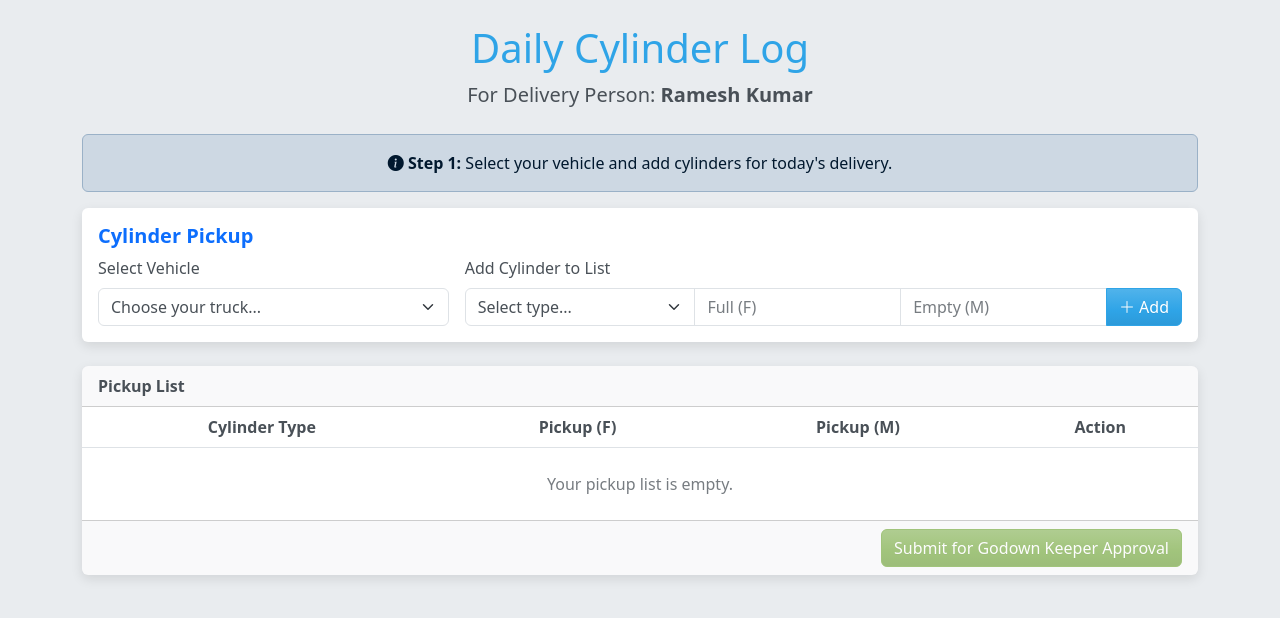
After one commit to adityabhave525/gas-agency-bookkeep, a PHP site: page /delivery_log.php in a window 1280 px wide. The commit adds this page. Shown: the top 618 px of the page. Run offline with PHP 8.4, Linux system fonts and the light colour scheme; lists and menus that the app fills with data are empty.

Commit message:
delivery ui

```diff
--- /dev/null
+++ b/delivery_log.php
@@ -0,0 +1,360 @@
+<?php
+// --- MOCK DATA ---
+// This would be fetched from your database in the real application.
+$cylinder_types = [
+    "Sub.Cy",
+    "N/S Cy.",
+    "N/S Cy. EDRH",
+    "19kg Cy",
+    "35kg Cy",
+    "05kg Cy",
+    "47kg Vot. Cy",
+    "47kg Lot. Cy"
+];
+
+// Mock vehicle list for the delivery person
+$vehicles = [
+    "MH-12-AB-3456",
+    "MH-14-CD-7890",
+    "MH-01-EF-1234"
+];
+?>
+<!DOCTYPE html>
+<html lang="en">
+
+<head>
+    <meta charset="UTF-8">
+    <meta name="viewport" content="width=device-width, initial-scale=1.0">
+    <title>Delivery Person - Daily Log</title>
+    <!-- Bootstrap 5 CSS & Icons -->
+    <!-- <link href="https://cdn.jsdelivr.net/npm/bootstrap@5.3.2/dist/css/bootstrap.min.css" rel="stylesheet"> -->
+    <link href="./css/bootstrap.css" rel="stylesheet">
+    <link rel="stylesheet" href="https://cdn.jsdelivr.net/npm/bootstrap-icons@1.11.3/font/bootstrap-icons.min.css">
+    <style>
+        body {
+            background-color: #e9ecef;
+        }
+
+        .card {
+            box-shadow: 0 4px 12px rgba(0, 0, 0, 0.1);
+            border: none;
+        }
+
+        .step-header {
+            font-weight: bold;
+            color: #0d6efd;
+        }
+
+        .table th,
+        .table td {
+            text-align: center;
+            vertical-align: middle;
+        }
+
+        .table input[type="number"] {
+            max-width: 80px;
+            text-align: center;
+        }
+
+        /* Hide number input spinners for a cleaner look on mobile */
+        input::-webkit-outer-spin-button,
+        input::-webkit-inner-spin-button {
+            -webkit-appearance: none;
+            margin: 0;
+        }
+
+        input[type=number] {
+            -moz-appearance: textfield;
+        }
+
+        .action-button-group {
+            display: flex;
+            gap: 10px;
+        }
+
+        .remove-btn {
+            color: #dc3545;
+            cursor: pointer;
+        }
+    </style>
+</head>
+
+<body>
+
+    <div class="container my-3 my-md-4">
+        <header class="text-center mb-4">
+            <h1 class="display-6">Daily Cylinder Log</h1>
+            <p class="lead">For Delivery Person: <span class="fw-bold">Ramesh Kumar</span></p>
+        </header>
+
+        <!-- Main Status Indicator -->
+        <div id="statusIndicator" class="alert alert-info text-center" role="alert">
+            <i class="bi bi-info-circle-fill"></i> <strong>Step 1:</strong> Select your vehicle and add cylinders for today's delivery.
+        </div>
+
+        <!-- ===== STEP 1: PICKUP PREPARATION ===== -->
+        <div id="pickupSection">
+            <div class="card mb-4">
+                <div class="card-body">
+                    <h5 class="card-title step-header">Cylinder Pickup</h5>
+                    <div class="row g-3">
+                        <div class="col-md-4">
+                            <label for="vehicleSelect" class="form-label">Select Vehicle</label>
+                            <select id="vehicleSelect" class="form-select">
+                                <option selected disabled>Choose your truck...</option>
+                                <?php foreach ($vehicles as $vehicle): ?>
+                                    <option value="<?php echo htmlspecialchars($vehicle); ?>"><?php echo htmlspecialchars($vehicle); ?></option>
+                                <?php endforeach; ?>
+                            </select>
+                        </div>
+                        <div class="col-md-8">
+                            <label class="form-label">Add Cylinder to List</label>
+                            <div class="input-group">
+                                <select id="cylinderTypeSelect" class="form-select">
+                                    <option selected disabled>Select type...</option>
+                                    <?php foreach ($cylinder_types as $type): ?>
+                                        <option value="<?php echo htmlspecialchars($type); ?>"><?php echo htmlspecialchars($type); ?></option>
+                                    <?php endforeach; ?>
+                                </select>
+                                <input id="pickupFullInput" type="number" class="form-control" placeholder="Full (F)" min="0">
+                                <input id="pickupEmptyInput" type="number" class="form-control" placeholder="Empty (M)" min="0">
+                                <button id="addCylinderBtn" class="btn btn-primary" type="button"><i class="bi bi-plus-lg"></i> Add</button>
+                            </div>
+                        </div>
+                    </div>
+                </div>
+            </div>
+
+            <div class="card">
+                <div class="card-header">
+                    <strong>Pickup List</strong>
+                </div>
+                <div class="card-body p-0">
+                    <div class="table-responsive">
+                        <table class="table mb-0">
+                            <thead>
+                                <tr>
+                                    <th>Cylinder Type</th>
+                                    <th>Pickup (F)</th>
+                                    <th>Pickup (M)</th>
+                                    <th>Action</th>
+                                </tr>
+                            </thead>
+                            <tbody id="pickupTableBody">
+                                <!-- Rows will be added here by JavaScript -->
+                            </tbody>
+                        </table>
+                    </div>
+                    <div id="pickupListEmpty" class="text-center p-4 text-muted">Your pickup list is empty.</div>
+                </div>
+                <div class="card-footer text-end">
+                    <button id="submitForApprovalBtn" class="btn btn-success" disabled>Submit for Godown Keeper Approval</button>
+                </div>
+            </div>
+        </div>
+        <!-- ===== END STEP 1 ===== -->
+
+        <!-- ===== GODOWN KEEPER APPROVAL SIMULATION ===== -->
+        <div id="approvalSection" class="text-center my-4" style="display: none;">
+            <div class="card bg-light border-warning">
+                <div class="card-body">
+                    <h5 class="card-title text-warning"><i class="bi bi-person-check-fill"></i> Godown Keeper's View (Simulation)</h5>
+                    <p>Please physically verify the cylinder counts below against the delivery person's cart.</p>
+                    <button id="approveBtn" class="btn btn-warning btn-lg">Approve Pickup</button>
+                </div>
+            </div>
+        </div>
+        <!-- ===== END SIMULATION ===== -->
+
+        <!-- ===== STEP 2: CYLINDER RETURN ===== -->
+        <div id="returnSection" style="display: none;">
+            <div class="card">
+                <div class="card-header">
+                    <h5 class="mb-0 step-header">Cylinder Return</h5>
+                </div>
+                <div class="card-body">
+                    <p>After completing your deliveries, enter the number of full and empty cylinders you are bringing back.</p>
+                    <div class="table-responsive">
+                        <table class="table">
+                            <thead class="table-light">
+                                <tr>
+                                    <th>Cylinder Type</th>
+                                    <th>Picked Up (F/M)</th>
+                                    <th>Returned (F)</th>
+                                    <th>Returned (M)</th>
+                                </tr>
+                            </thead>
+                            <tbody id="returnTableBody">
+                                <!-- Return rows will be populated here by JavaScript -->
+                            </tbody>
+                        </table>
+                    </div>
+                </div>
+                <div class="card-footer text-end">
+                    <button id="submitReturnBtn" class="btn btn-primary">Submit Final Return & End Day</button>
+                </div>
+            </div>
+        </div>
+        <!-- ===== END STEP 2 ===== -->
+
+    </div>
+
+    <!-- Bootstrap 5 JS Bundle -->
+    <!-- <script src="https://cdn.jsdelivr.net/npm/bootstrap@5.3.2/dist/js/bootstrap.bundle.min.js"></script> -->
+    <script src="./js//bootstrap.bundle.js"></script>
+
+    <script>
+        document.addEventListener('DOMContentLoaded', function() {
+
+            // State object to hold the data
+            const deliveryLog = {
+                pickupList: []
+            };
+
+            // --- Element Selectors ---
+            const pickupSection = document.getElementById('pickupSection');
+            const approvalSection = document.getElementById('approvalSection');
+            const returnSection = document.getElementById('returnSection');
+            const statusIndicator = document.getElementById('statusIndicator');
+
+            const vehicleSelect = document.getElementById('vehicleSelect');
+            const cylinderTypeSelect = document.getElementById('cylinderTypeSelect');
+            const pickupFullInput = document.getElementById('pickupFullInput');
+            const pickupEmptyInput = document.getElementById('pickupEmptyInput');
+            const addCylinderBtn = document.getElementById('addCylinderBtn');
+
+            const pickupTableBody = document.getElementById('pickupTableBody');
+            const pickupListEmpty = document.getElementById('pickupListEmpty');
+            const submitForApprovalBtn = document.getElementById('submitForApprovalBtn');
+            const approveBtn = document.getElementById('approveBtn');
+
+            const returnTableBody = document.getElementById('returnTableBody');
+            const submitReturnBtn = document.getElementById('submitReturnBtn');
+
+            // --- Functions ---
+            const updateStatus = (message, type = 'info') => {
+                statusIndicator.className = `alert alert-${type} text-center`;
+                statusIndicator.innerHTML = message;
+            };
+
+            const renderPickupTable = () => {
+                pickupTableBody.innerHTML = '';
+                if (deliveryLog.pickupList.length === 0) {
+                    pickupListEmpty.style.display = 'block';
+                    submitForApprovalBtn.disabled = true;
+                } else {
+                    pickupListEmpty.style.display = 'none';
+                    submitForApprovalBtn.disabled = (vehicleSelect.value === 'Choose your truck...');
+                    deliveryLog.pickupList.forEach((item, index) => {
+                        const row = `
+                    <tr>
+                        <td>${item.type}</td>
+                        <td>${item.full}</td>
+                        <td>${item.empty}</td>
+                        <td><i class="bi bi-trash-fill remove-btn" data-index="${index}"></i></td>
+                    </tr>`;
+                        pickupTableBody.insertAdjacentHTML('beforeend', row);
+                    });
+                }
+            };
+
+            const handleAddCylinder = () => {
+                const type = cylinderTypeSelect.value;
+                const full = parseInt(pickupFullInput.value) || 0;
+                const empty = parseInt(pickupEmptyInput.value) || 0;
+
+                if (type === 'Select type...' || (full === 0 && empty === 0)) {
+                    alert('Please select a cylinder type and enter a quantity for Full or Empty.');
+                    return;
+                }
+
+                // Add to state
+                deliveryLog.pickupList.push({
+                    type,
+                    full,
+                    empty
+                });
+
+                // Update UI
+                renderPickupTable();
+
+                // Reset inputs
+                cylinderTypeSelect.value = 'Select type...';
+                pickupFullInput.value = '';
+                pickupEmptyInput.value = '';
+
+                // Disable the option that was just added
+                document.querySelector(`#cylinderTypeSelect option[value="${type}"]`).disabled = true;
+            };
+
+            const handleRemoveCylinder = (index) => {
+                const removedItem = deliveryLog.pickupList.splice(index, 1)[0];
+                // Re-enable the option in the dropdown
+                document.querySelector(`#cylinderTypeSelect option[value="${removedItem.type}"]`).disabled = false;
+                renderPickupTable();
+            };
+
+            const handleSubmitForApproval = () => {
+                pickupSection.style.display = 'none';
+                updateStatus('<i class="bi bi-hourglass-split"></i> <strong>Step 2:</strong> Waiting for Godown Keeper approval...', 'warning');
+
+                // Simulate Godown Keeper interaction
+                setTimeout(() => {
+                    approvalSection.style.display = 'block';
+                }, 1500); // 1.5 second delay for realism
+            };
+
+            const handleApproval = () => {
+                approvalSection.style.display = 'none';
+                updateStatus('<i class="bi bi-truck"></i> <strong>Step 3:</strong> Approved! You are now out for delivery. Fill the return form when you are back.', 'success');
+
+                // Populate and show the return section
+                returnSection.style.display = 'block';
+                returnTableBody.innerHTML = '';
+                deliveryLog.pickupList.forEach(item => {
+                    const row = `
+                <tr>
+                    <td>${item.type}</td>
+                    <td><strong>${item.full} F / ${item.empty} M</strong></td>
+                    <td><input type="number" class="form-control" placeholder="0" min="0"></td>
+                    <td><input type="number" class="form-control" placeholder="0" min="0"></td>
+                </tr>`;
+                    returnTableBody.insertAdjacentHTML('beforeend', row);
+                });
+            };
+
+            const handleFinalSubmit = () => {
+                if (confirm('Are you sure you want to submit your final return? This will end your day.')) {
+                    returnSection.style.display = 'none';
+                    updateStatus('<i class="bi bi-check-circle-fill"></i> <strong>Day Completed!</strong> Your log has been submitted successfully.', 'primary');
+                }
+            };
+
+            // --- Event Listeners ---
+            addCylinderBtn.addEventListener('click', handleAddCylinder);
+
+            pickupTableBody.addEventListener('click', function(e) {
+                if (e.target.classList.contains('remove-btn')) {
+                    const index = e.target.getAttribute('data-index');
+                    handleRemoveCylinder(index);
+                }
+            });
+
+            vehicleSelect.addEventListener('change', function() {
+                if (deliveryLog.pickupList.length > 0) {
+                    submitForApprovalBtn.disabled = (this.value === 'Choose your truck...');
+                }
+            });
+
+            submitForApprovalBtn.addEventListener('click', handleSubmitForApproval);
+            approveBtn.addEventListener('click', handleApproval);
+            submitReturnBtn.addEventListener('click', handleFinalSubmit);
+
+            // --- Initial Render ---
+            renderPickupTable();
+        });
+    </script>
+
+</body>
+
+</html>
--- a/invoice.php
+++ b/invoice.php
@@ -32,7 +32,7 @@ $cylinder_types = [
 <head>
     <meta charset="UTF-8">
     <meta name="viewport" content="width=device-width, initial-scale=1.0">
-    <title>Gas Agency - Daily Invoice</title>
+    <title>Gas Agency - Daily Records</title>
     <!-- Bootstrap 5 CSS -->
     <!-- <link href="https://cdn.jsdelivr.net/npm/bootstrap@5.3.2/dist/css/bootstrap.min.css" rel="stylesheet" integrity="sha384-T3c6CoIi6uLrA9TneNEoa7RxnatzjcDSCmG1MXxSR1GAsXEV/Dwwykc2MPK8M2HN" crossorigin="anonymous"> -->
     <link rel="stylesheet" href="css/bootstrap.css">
@@ -89,7 +89,7 @@ $cylinder_types = [
 
         <!-- Invoice Header Section -->
         <div class="invoice-header">
-            <h1 class="text-center mb-4">Daily Cylinder Invoice</h1>
+            <h1 class="text-center mb-4">Daily Cylinder Records</h1>
             <form>
                 <div class="row g-3">
                     <div class="col-md-6 col-lg-3">
@@ -161,7 +161,7 @@ $cylinder_types = [
                     <input type="number" class="form-control form-control-lg" id="totalAmount" placeholder="Enter total amount for the day">
                 </div>
                 <div class="col-md-6 d-flex justify-content-end">
-                    <button type="submit" class="btn btn-primary btn-lg">Save Invoice</button>
+                    <button type="submit" class="btn btn-primary btn-lg">Save Records</button>
                 </div>
             </div>
         </div>
```
Also changed, not shown: 1 other file.
